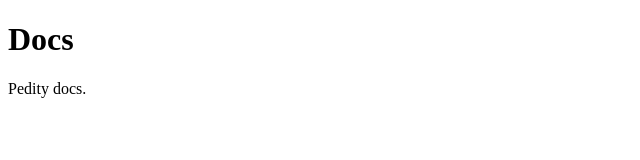
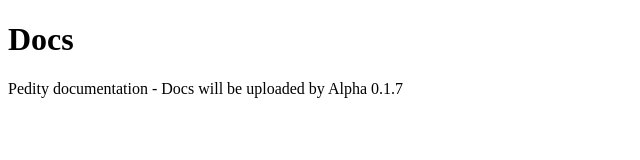
Before and after one commit to PedityOfficial/pedityofficial.github.io, a plain HTML site: page index.html in a window 1280 px wide. Shown: the whole page, without its empty margins (0-640 px from the left). Drawn offline with Linux system fonts and the light colour scheme.

Commit message:
Update index.html
Addition of docs upload date

```diff
--- a/index.html
+++ b/index.html
@@ -3,6 +3,6 @@
 <html>
 <body>
 <h1>Docs</h1>
-<p>Pedity docs.</p>
+<p>Pedity documentation - Docs will be uploaded by Alpha 0.1.7</p>
 </body>
 </html>
```
